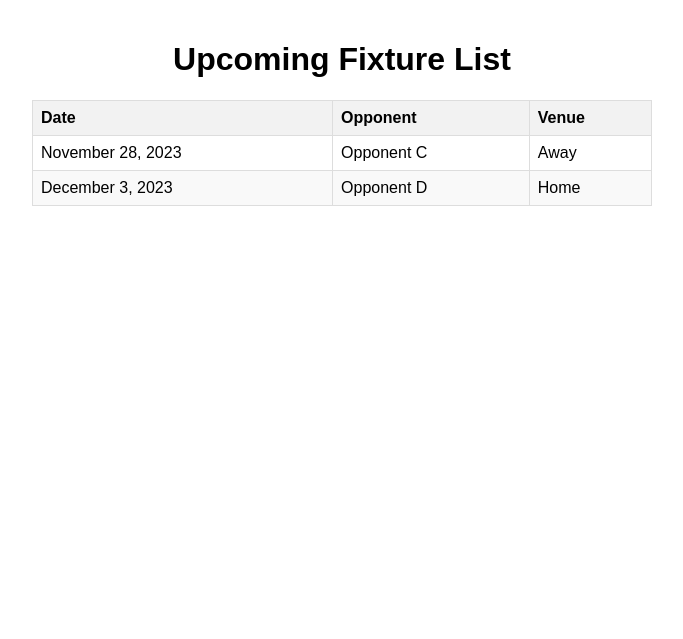
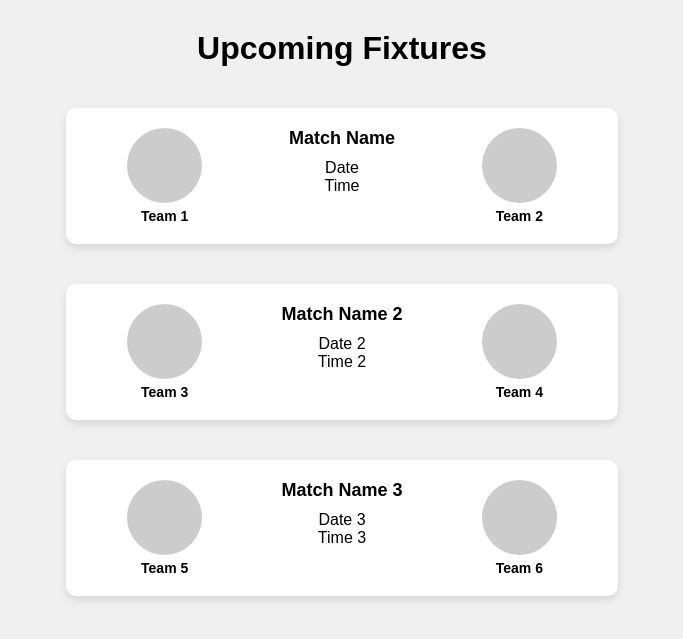
Before and after one commit to OLofthouse/EliteSportsManagementSystem, a Flask app: template templates/fixturelist.html in a window 1280 px wide. Shown: the top 639 px of the page, without its empty margins (298-981 px from the left). Run offline with Flask 3, Linux system fonts and the light colour scheme; the template is opened without the code that fills it, so the values that code supplies are empty.

Commit message:
fixture lists page

```diff
--- a/static/css/fixturelist.css
+++ b/static/css/fixturelist.css
@@ -1,38 +1,69 @@
 body {
-    font-family: Arial, sans-serif;
+    font-family: 'Arial', sans-serif;
+    background-color: #f0f0f0;
     margin: 0;
-    padding: 20px;
+    padding: 0;
   }
 
   h1 {
     text-align: center;
+    margin-top: 30px;
   }
 
-.table-container {
-    width: 50%; /* Adjust the width as needed */
-    margin: 0 auto; /* Center the container */
+  .fixture-container {
+    display: flex;
+    flex-direction: column;
+    align-items: center;
   }
 
-table {
-    width: 100%;
-    border-collapse: collapse;
-    margin-top: 20px;
+  .fixture-box {
+    background-color: #fff;
+    border-radius: 10px;
+    box-shadow: 0 4px 8px rgba(0, 0, 0, 0.1);
+    margin: 20px auto; /* Center the box horizontally */
+    padding: 20px;
+    text-align: center;
+    display: grid;
+    grid-template-columns: repeat(3, 1fr);
+    gap: 20px;
+    width: 40%;
   }
 
-th, td {
-    border: 1px solid #ddd;
-    padding: 8px;
-    text-align: left;
+  .match-name {
+    font-weight: bold;
+    font-size: 18px;
+    margin-bottom: 10px;
+    grid-column: 2 / span 1;
   }
 
-th {
-    background-color: #f2f2f2;
+  .datetime {
+    font-size: 16px;
+    margin-top: 10px;
+    grid-column: 2 / span 1;
   }
 
-tr:nth-child(even) {
-    background-color: #f9f9f9;
+  .team-circles {
+    display: flex;
+    flex-direction: column;
+    align-items: center;
+    margin-top: 10px;
   }
 
-tr:hover {
-    background-color: #f1f1f1;
+  .team-circle {
+    display: flex;
+    flex-direction: column;
+    align-items: center;
   }
+
+  .team-logo {
+    width: 75px;
+    height: 75px;
+    border-radius: 50%;
+    background-color: #ccc;
+    margin-bottom: 5px;
+  }
+
+  .team-name {
+    font-weight: bold;
+    font-size: 14px;
+  }
--- a/templates/fixturelist.html
+++ b/templates/fixturelist.html
@@ -7,37 +7,71 @@
     <link href="../static/css/fixturelist.css" rel="stylesheet" type="text/css">
     <title>Elite Sport Management</title>
 </head>
+<body>
 
-<body>
-    <h1>Upcoming Fixture List</h1>
+  <h1>Upcoming Fixtures</h1>
 
-    <div class="table-container">
-        <table>
-            <thead>
-                <tr>
-                    <th>Date</th>
-                    <th>Opponent</th>
-                    <th>Venue</th>
-                </tr>
-            </thead>
-            <tbody>
-                <!-- Sample upcoming fixture rows (replace with actual data) -->
-                <tr>
-                    <td>November 28, 2023</td>
-                    <td>Opponent C</td>
-                    <td>Away</td>
-                </tr>
-                <tr>
-                    <td>December 3, 2023</td>
-                    <td>Opponent D</td>
-                    <td>Home</td>
-                </tr>
-                <!-- Add more upcoming fixture rows as needed -->
-            </tbody>
-        </table>
+  <div class="fixture-container">
+    <!-- First Fixture Box -->
+    <div class="fixture-box">
+      <div class="team-circle">
+        <div class="team-logo"></div>
+        <div class="team-name">Team 1</div>
+      </div>
+      <div>
+        <div class="match-name">Match Name</div>
+        <div class="datetime">
+          <span>Date</span><br>
+          <span>Time</span>
+        </div>
+      </div>
+      <div class="team-circle">
+        <div class="team-logo"></div>
+        <div class="team-name">Team 2</div>
+
+      </div>
     </div>
+
+    <!-- Second Fixture Box -->
+    <div class="fixture-box">
+      <div class="team-circle">
+        <div class="team-logo"></div>
+        <div class="team-name">Team 3</div>
+      </div>
+      <div>
+        <div class="match-name">Match Name 2</div>
+        <div class="datetime">
+          <span>Date 2</span><br>
+          <span>Time 2</span>
+        </div>
+      </div>
+      <div class="team-circle">
+        <div class="team-logo"></div>
+        <div class="team-name">Team 4</div>
+
+      </div>
+    </div>
+
+    <!-- Third Fixture Box -->
+    <div class="fixture-box">
+      <div class="team-circle">
+        <div class="team-logo"></div>
+        <div class="team-name">Team 5</div>
+      </div>
+      <div>
+        <div class="match-name">Match Name 3</div>
+        <div class="datetime">
+          <span>Date 3</span><br>
+          <span>Time 3</span>
+        </div>
+      </div>
+      <div class="team-circle">
+        <div class="team-logo"></div>
+        <div class="team-name">Team 6</div>
+
+      </div>
+    </div>
+  </div>
 
 </body>
 </html>
-
-</html>
```
Lines whose indentation alone changed are shown as unchanged.
